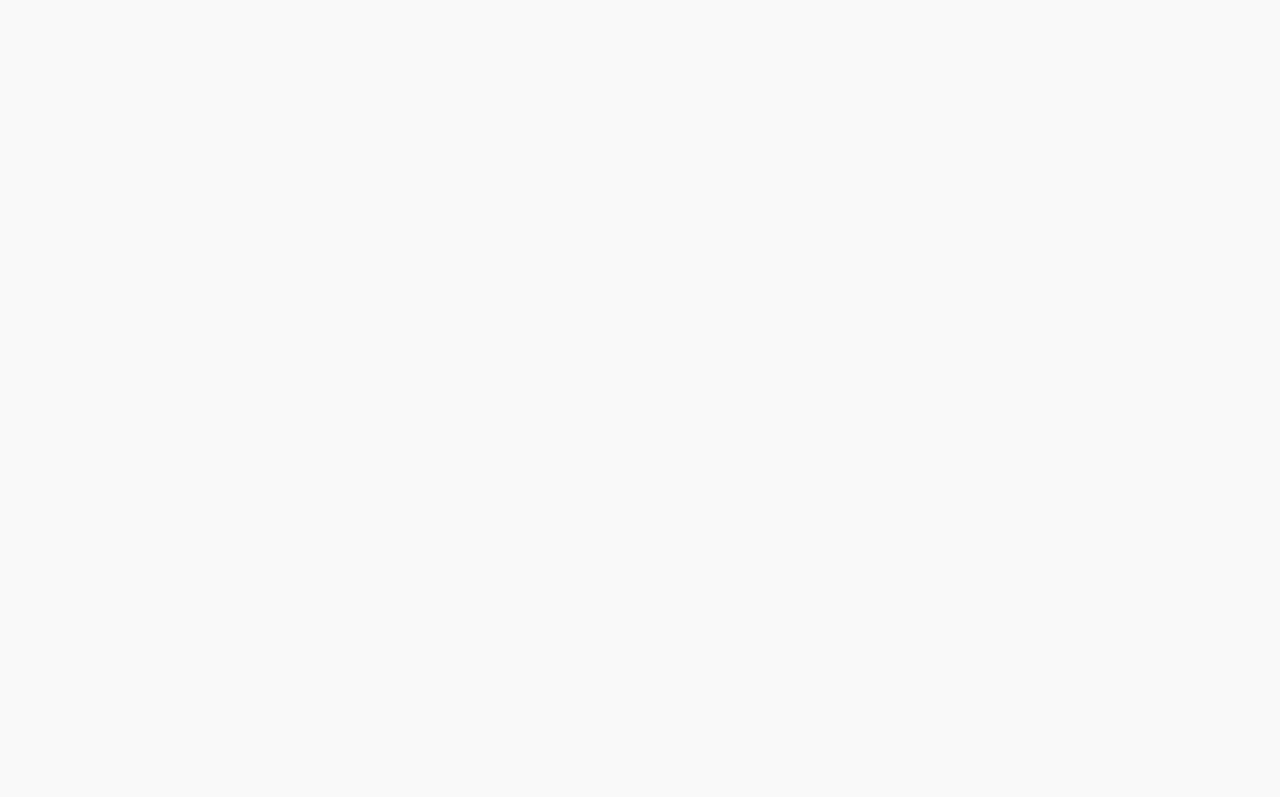
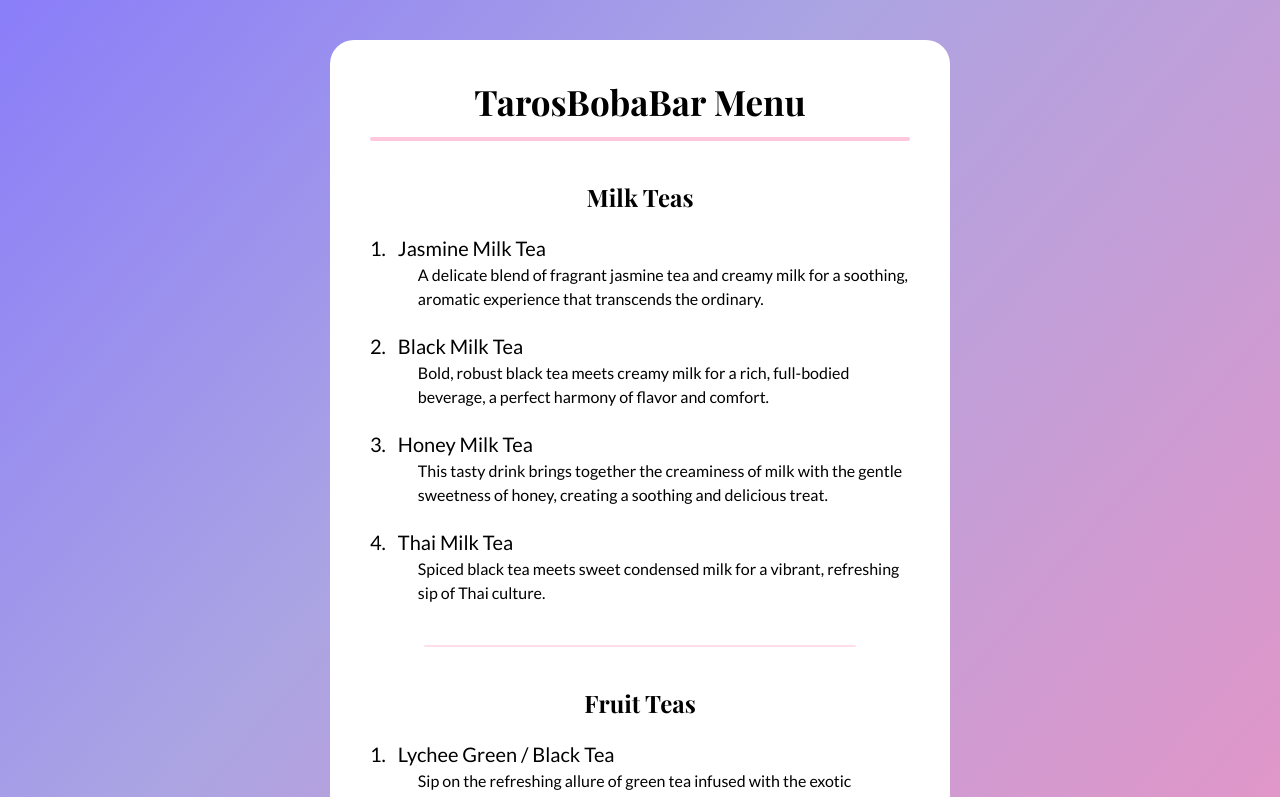
Before and after one commit to maaabilly/TarosBobaBar, a React (Vite) app: page /menu in a window 1280 px wide. Before the commit this address had no page. Shown: the top 797 px of the page. Built offline with nearby package versions, Linux system fonts and the light colour scheme; a web font is replaced by a local one.

Commit message:
menu path

```diff
--- a/src/main.jsx
+++ b/src/main.jsx
@@ -9,8 +9,8 @@
   <React.StrictMode>
     <Router>
       <Routes>
-        <Route path="/" element={<App />} />
-        <Route path="/#menu" element={<Menu />} />
+        <Route exact path="/" element={<App />} />
+        <Route path="/menu" element={<Menu />} />
       </Routes>
     </Router>
   </React.StrictMode>
```
